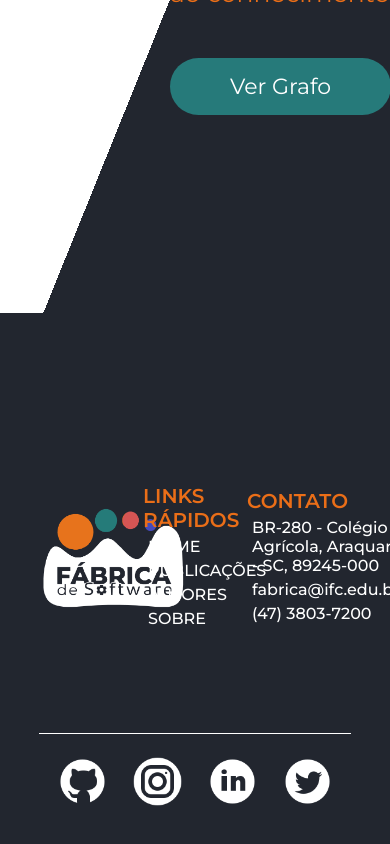
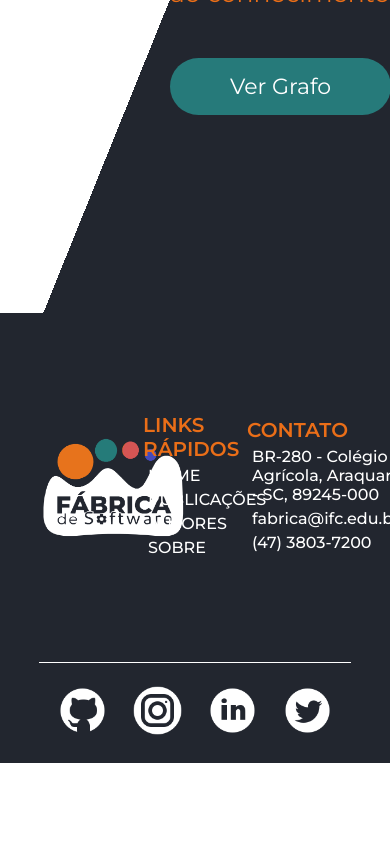
Before and after one commit to fabricadesoftware-ifc/fabricaNode_FrontEnd, a Vue app: page / in a window 390 px wide. Shown: the part 531-1375 px from the top of the page. After the commit the page ends 1294 px from the top, so only its background shows below. Built offline with nearby package versions, Linux system fonts and the light colour scheme; what v-network-graph would draw is missing.

Commit message:
CHORE: Finishing componentizing footer #19

```diff
--- a/src/components/footer/DeafaultFooter.vue
+++ b/src/components/footer/DeafaultFooter.vue
@@ -1,38 +1,15 @@
 <script lang="ts" setup>
+import { FabricaContact, LinksFabrica, LinksHeader, LogoFabrica } from "@/components";
 </script>
 <template>
   <footer>
     <div class="container">
-            <div class="img-logo-fabrica">
-                <img src="@/assets/logo-fabrica-de-software.png">
+      <LogoFabrica />
+      <LinksHeader />
+      <FabricaContact />
     </div>
-            <div class="links">
-                <div>
-            <h1 class="footer-titles">LINKS RÁPIDOS</h1>
-                <ul>
-                    <li class="footer-li">HOME</li>
-                    <li class="footer-li">PUBLICAÇÕES</li>
-                    <li class="footer-li">AUTORES</li>
-                    <li class="footer-li">SOBRE</li>
-                </ul>
-            </div></div>
-            <div class="contato">
-                <div>
-            <h1 class="footer-titles">CONTATO</h1>
-                <ul>
-                    <li class="footer-li">BR-280 - Colégio Agrícola, Araquari - SC, 89245-000</li>
-                    <li class="footer-li">fabrica@ifc.edu.br</li>
-                    <li class="footer-li">(47) 3803-7200</li>
-                </ul>
-            </div></div>
-        </div>
-        <hr>
-        <div class="container-midia">
-            <a href="https://github.com/fabricadesoftware-ifc"><img src="@/assets/logo-github.png" width="55px"></a>
-            <a href="https://www.instagram.com/fabricadesoftware.ifc/" ><img src="@/assets/logo-instagram.png" width="55px"></a>
-            <a href="https://br.linkedin.com/company/fabricadesoftware-ifc" ><img src="@/assets/logo-linked-in.png" width="55px"></a>
-            <a href="https://x.com/FabSoftwareIFC"><img src="@/assets/logo-twiter.png" width="55px"></a>
-        </div>
+    <hr class="footer-hr" />
+    <LinksFabrica />
   </footer>
 </template>
 <style scoped>
@@ -41,52 +18,19 @@ footer {
   align-items: center;
   justify-content: center;
   flex-direction: column;
-    background-color: #22262F;
-    height: 70vh;
+  background-color: #22262f;
+  height: 450px;
 }
-.container{
+.container {
   display: flex;
   align-items: center;
   width: 80vw;
   justify-content: space-between;
-    margin:100px;
+  margin: 100px;
 }
-.img-logo-fabrica, .links, .contato{
-    display: flex;
-    min-height: 120px;
-    width: 26.66vw;
-}
-.img-logo-fabrica img{
-    width: 200px;
-  }
-.footer-titles{
-    font-family: "Montserrat", sans-serif;
-    color:#EA6E18;
-    font-size: 20px;
-    font-weight: 550;
-}
-.footer-li{
-    color:white;
-    font-family: "Montserrat", sans-serif;
-    list-style: none;
-    font-weight: 450;
-    margin:5px;
-}
-hr{
+.footer-hr {
   height: 1px;
   width: 80vw;
-    background-color: white;
-}
-.container-midia img{
-   margin: 20px 10px;
-}
-
-@media (max-width:900px) {
-  .img-logo-fabrica img{
-    width: 150px;
-  }
-  .img-logo-fabrica, .links, .contato{
-    min-height: 100px;
-}
+  background-color: rgb(255, 255, 255);
 }
 </style>
--- a/src/components/footer/contact/FabricaContact.vue
+++ b/src/components/footer/contact/FabricaContact.vue
@@ -0,0 +1,39 @@
+<script lang="ts" setup></script>
+<template>
+  <div class="contato">
+    <div>
+      <h1 class="footer-titles">CONTATO</h1>
+      <ul>
+        <li class="footer-li">BR-280 - Colégio Agrícola, Araquari - SC, 89245-000</li>
+        <li class="footer-li">fabrica@ifc.edu.br</li>
+        <li class="footer-li">(47) 3803-7200</li>
+      </ul>
+    </div>
+  </div>
+</template>
+<style scoped>
+.contato {
+  display: flex;
+  min-height: 120px;
+  width: 26.66vw;
+}
+.footer-titles {
+  font-family: "Montserrat", sans-serif;
+  color: #ea6e18;
+  font-size: 20px;
+  font-weight: 550;
+}
+.footer-li {
+  color: white;
+  font-family: "Montserrat", sans-serif;
+  list-style: none;
+  font-weight: 450;
+  margin: 5px;
+}
+
+@media (max-width: 900px) {
+  .contato {
+    min-height: 100px;
+  }
+}
+</style>
--- a/src/components/footer/links/LinksFabrica.vue
+++ b/src/components/footer/links/LinksFabrica.vue
@@ -0,0 +1,22 @@
+<script lang="ts" setup></script>
+<template>
+  <div class="container-midia">
+    <a href="https://github.com/fabricadesoftware-ifc"
+      ><img src="@/assets/logo-github.png" width="55px"
+    /></a>
+    <a href="https://www.instagram.com/fabricadesoftware.ifc/"
+      ><img src="@/assets/logo-instagram.png" width="55px"
+    /></a>
+    <a href="https://br.linkedin.com/company/fabricadesoftware-ifc"
+      ><img src="@/assets/logo-linked-in.png" width="55px"
+    /></a>
+    <a href="https://x.com/FabSoftwareIFC"
+      ><img src="@/assets/logo-twiter.png" width="55px"
+    /></a>
+  </div>
+</template>
+<style scoped>
+.container-midia img {
+  margin: 20px 10px;
+}
+</style>
--- a/src/components/footer/links/LinksHeader.vue
+++ b/src/components/footer/links/LinksHeader.vue
@@ -0,0 +1,40 @@
+<script lang="ts" setup></script>
+<template>
+  <div class="links">
+    <div>
+      <h1 class="footer-titles">LINKS RÁPIDOS</h1>
+      <ul>
+        <li class="footer-li">HOME</li>
+        <li class="footer-li">PUBLICAÇÕES</li>
+        <li class="footer-li">AUTORES</li>
+        <li class="footer-li">SOBRE</li>
+      </ul>
+    </div>
+  </div>
+</template>
+<style scoped>
+.links {
+  display: flex;
+  min-height: 120px;
+  width: 26.66vw;
+}
+.footer-titles {
+  font-family: "Montserrat", sans-serif;
+  color: #ea6e18;
+  font-size: 20px;
+  font-weight: 550;
+}
+.footer-li {
+  color: white;
+  font-family: "Montserrat", sans-serif;
+  list-style: none;
+  font-weight: 450;
+  margin: 5px;
+}
+
+@media (max-width: 900px) {
+  .links {
+    min-height: 100px;
+  }
+}
+</style>
--- /dev/null
+++ b/src/components/footer/logo/LogoFabrica.vue
@@ -0,0 +1,27 @@
+<script lang="ts" setup></script>
+<template>
+  <div class="img-logo-fabrica">
+    <img src="@/assets/logo-fabrica-de-software.png" />
+  </div>
+</template>
+<style scoped>
+.img-logo-fabrica,
+.links,
+.contato {
+  display: flex;
+  min-height: 120px;
+  width: 26.66vw;
+}
+.img-logo-fabrica img {
+  width: 200px;
+}
+
+@media (max-width: 900px) {
+  .img-logo-fabrica img {
+    width: 150px;
+  }
+  .img-logo-fabrica {
+    min-height: 100px;
+  }
+}
+</style>
```
Also changed, not shown: src/components/index.ts (+9 -1 lines). Lines whose indentation alone changed are shown as unchanged.
